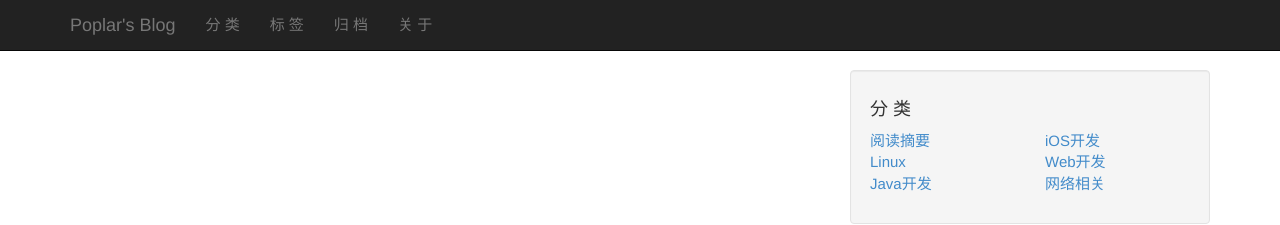
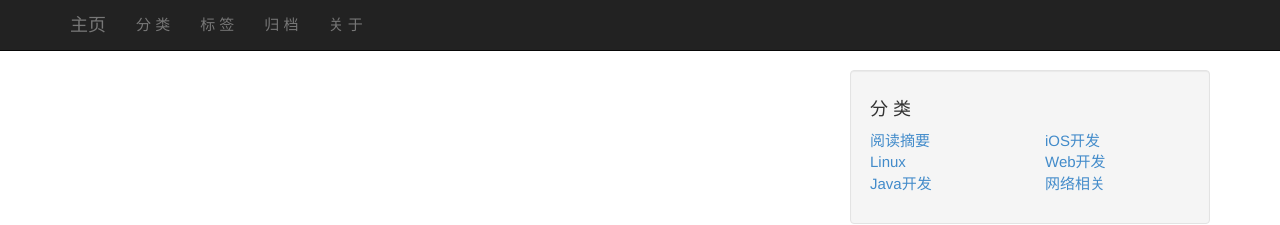
Before and after one commit to hipopulus/hipopulus.github.io, a Jekyll site: the page built from tags.md, in a window 1280 px wide. Shown: the top 225 px of the page. Built offline with Jekyll 4.4.1, drawn with Linux system fonts in a browser that asks for light colours; Markdown is read by kramdown in place of the engine named in the settings.

Commit message:
set home page

```diff
--- a/_config.yml
+++ b/_config.yml
@@ -11,8 +11,8 @@ paginate_path: "page:num"
 
 # presonal config
 domain: blog.hipoplar.me
-title: Poplar's Blog
-description: iOS, Ruby, Java Web, Linux, reading...
+title: 主页
+description: iOS, Ruby, Java Web, Linux, PHP, Javascript...
 author: Vincent Yang
 email: soda1015@foxmail.com
 github: soda1015
--- a/_layouts/default.html
+++ b/_layouts/default.html
@@ -46,7 +46,7 @@
             <span class="icon-bar">
             </span>
           </button>
-          <a class="navbar-brand" href="/index.html">
+          <a class="navbar-brand" href="/blog.html">
             {{ site.title }}
           </a>
         </div>
```
Also changed, not shown: 7 other files.
